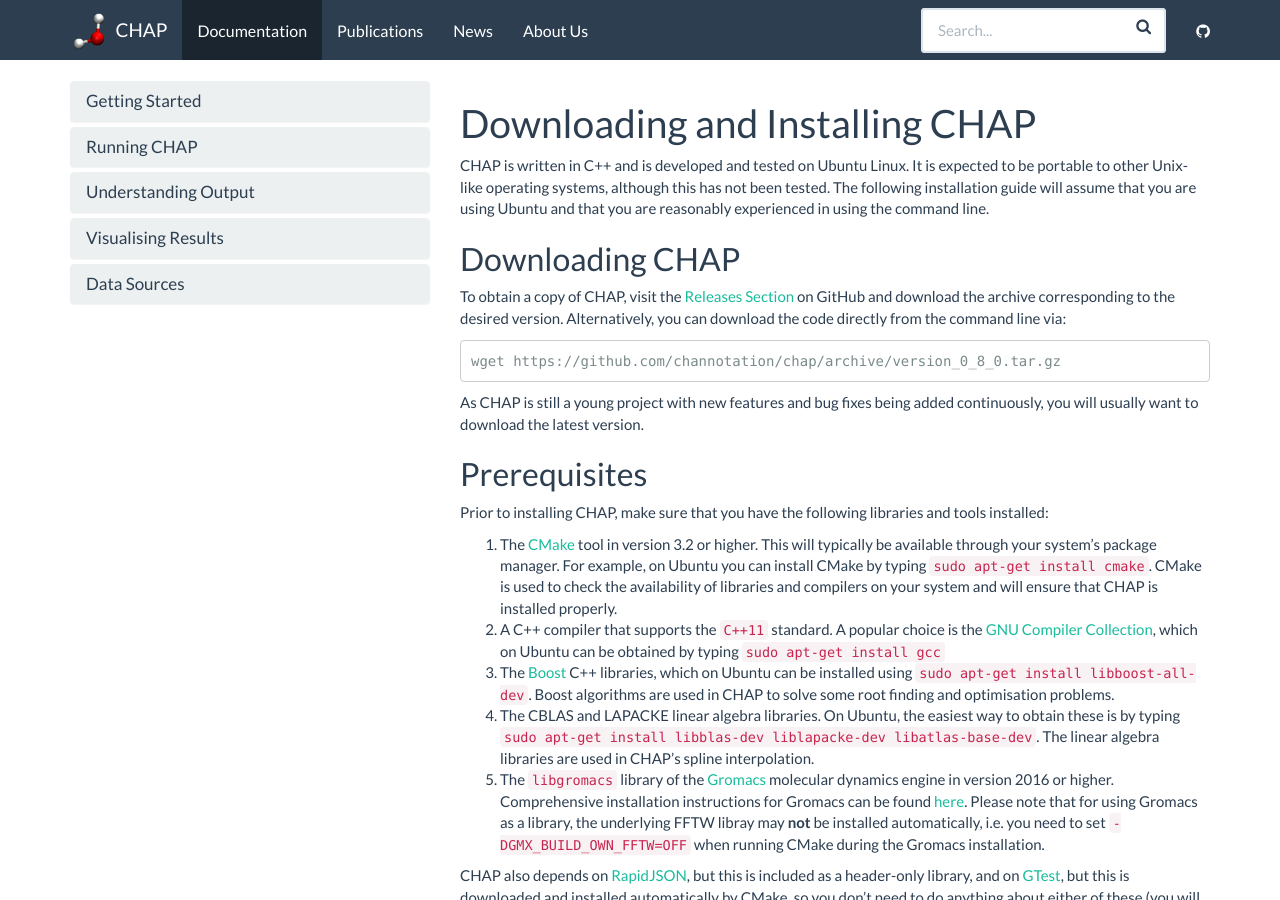
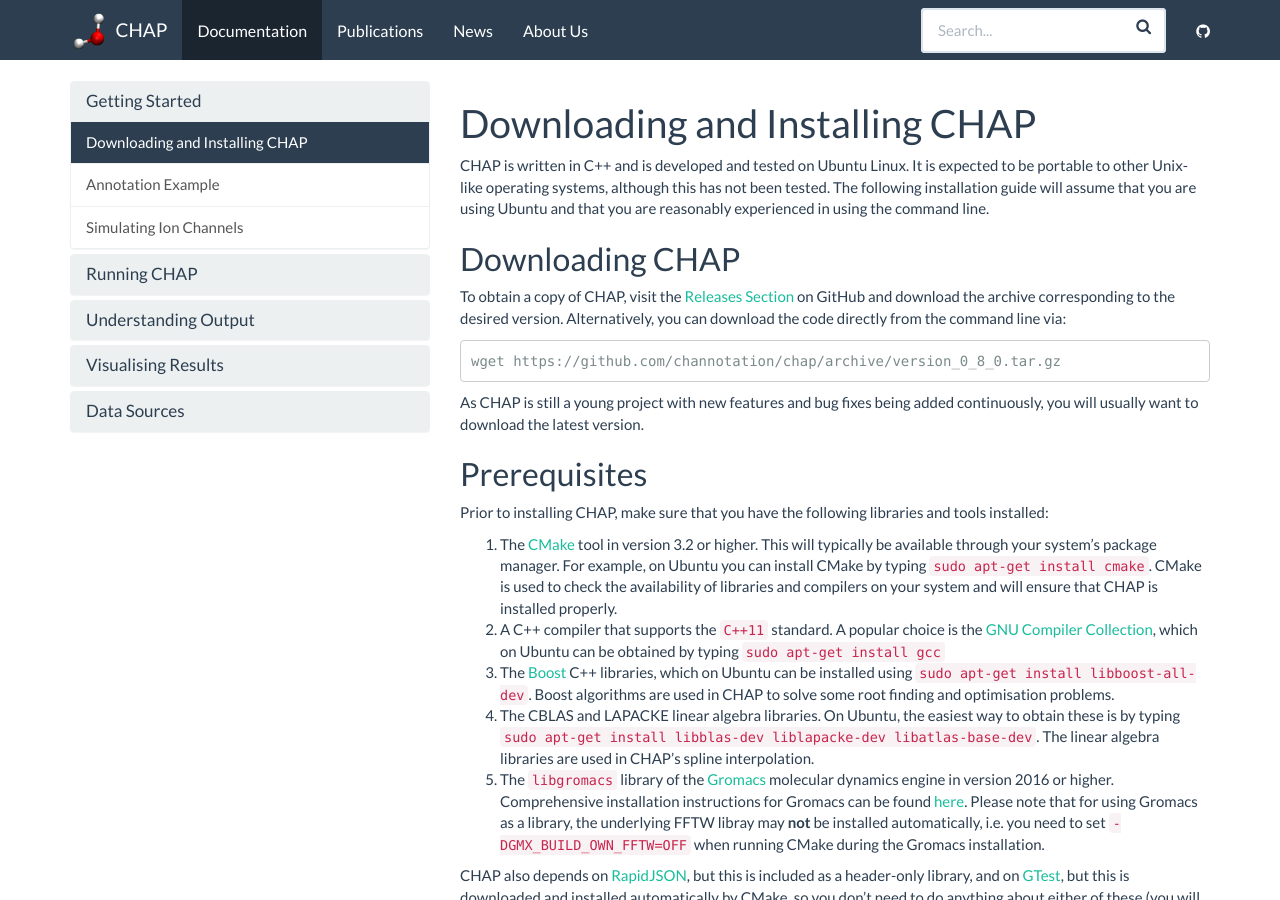
Before and after one commit to channotation/chap, a Jekyll site: the page built from docs/_docs/getting-started/index.md, in a window 1280 px wide and 900 px high. Built offline with Jekyll 4.4.1, drawn with Linux system fonts in a browser that asks for light colours; nearby versions of some CDN libraries; some of the changed lines change nothing that is shown.

Commit message:
Fixed linkage

```diff
--- a/docs/_data/docs.yml
+++ b/docs/_data/docs.yml
@@ -1,6 +1,6 @@
 - title: Getting Started
   docs:
-  - installing_chap
+  - home
   - annotation_example
   - simulation_example
 
```
